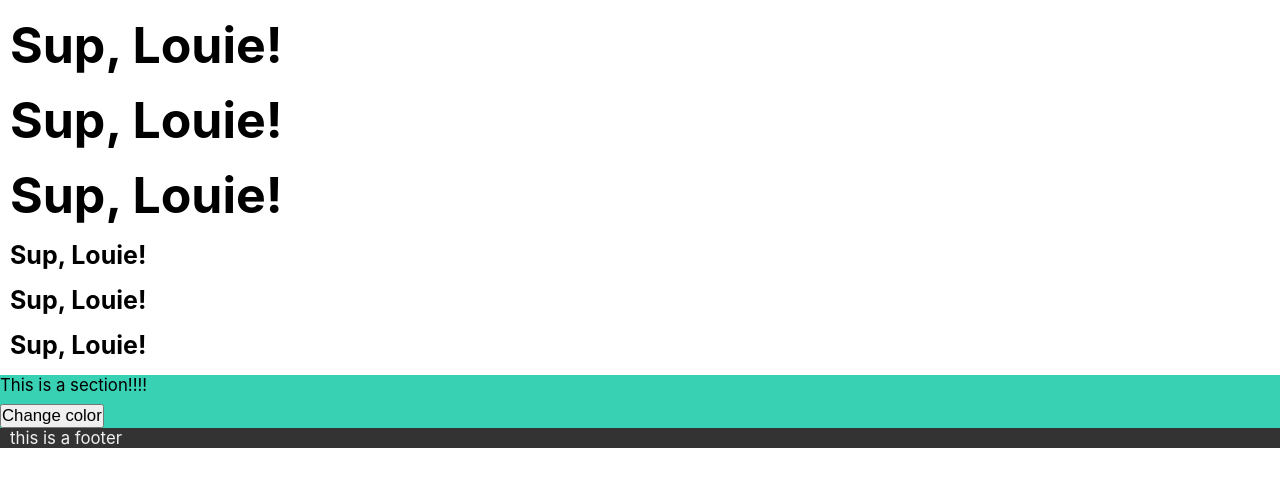
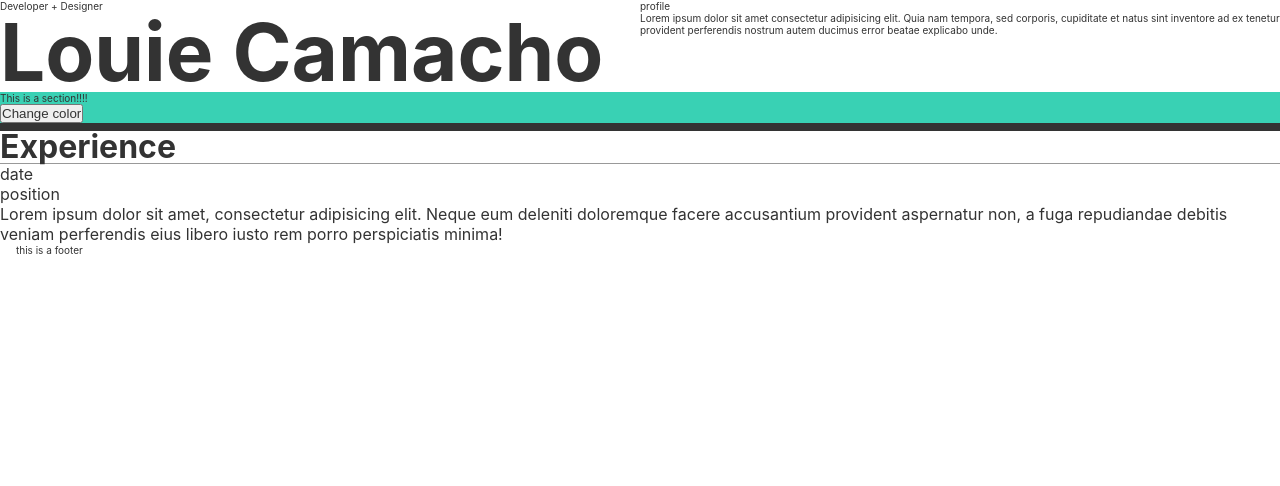
Before and after one commit to buttonbag/my-first-react-app, a React (Create React App) app: page / in a window 1280 px wide. Shown: the top 486 px of the page. Built offline with nearby package versions, Linux system fonts and the light colour scheme.

Commit message:
adding sass and few more content for fun

```diff
--- a/src/App.js
+++ b/src/App.js
@@ -1,16 +1,21 @@
-import './App.css';
+import React from 'react';
+// import './App.css';
 import { Header } from './Header';
 import { Body } from './Body';
+import { Experience } from './Experience';
 import { Footer } from './Footer';
 
-function App() {
-	return (
-		<main id="main">
-			<Header name="Louie" />
-			<Body />
-			<Footer />
-		</main>
-	);
+class App extends React.Component {
+	render() {
+		return (
+			<main>
+				<Header />
+				<Body />
+				<Experience />
+				<Footer />
+			</main>
+		);
+	}
 }
 
 export default App;
--- /dev/null
+++ b/src/Experience.css
@@ -0,0 +1,12 @@
+#experience {
+  border-top: 8px solid var(--base-color);
+}
+#experience h2 {
+  font-size: 2rem;
+}
+#experience section {
+  border-top: 1px solid var(--light-color);
+  font-size: 1rem;
+}
+
+/*# sourceMappingURL=Experience.css.map */
--- /dev/null
+++ b/src/Experience.js
@@ -0,0 +1,25 @@
+import React from 'react';
+import './Experience.css';
+// import ReactDOM from 'react-dom';
+
+export class Experience extends React.Component {
+	render() {
+		return (
+			<div id="experience">
+				<h2>Experience</h2>
+				<section>
+					<div className="entry">
+						<div className="date">date</div>
+						<div className="position">position</div>
+						<p>
+							Lorem ipsum dolor sit amet, consectetur adipisicing elit. Neque
+							eum deleniti doloremque facere accusantium provident aspernatur
+							non, a fuga repudiandae debitis veniam perferendis eius libero
+							iusto rem porro perspiciatis minima!
+						</p>
+					</div>
+				</section>
+			</div>
+		);
+	}
+}
--- /dev/null
+++ b/src/Experience.scss
@@ -0,0 +1,11 @@
+#experience {
+	border-top: 8px solid var(--base-color);
+
+	h2 {
+		font-size: 2rem;
+	}
+	section {
+		border-top: 1px solid var(--light-color);
+		font-size: 1rem;
+	}
+}
--- a/src/Header.js
+++ b/src/Header.js
@@ -4,12 +4,14 @@ export class Header extends React.Component {
 	render() {
 		return (
 			<header>
-				<h1>Sup, {this.props.name}!</h1>
-				<h2>Sup, {this.props.name}!</h2>
-				<h3>Sup, {this.props.name}!</h3>
-				<h4>Sup, {this.props.name}!</h4>
-				<h5>Sup, {this.props.name}!</h5>
-				<h6>Sup, {this.props.name}!</h6>
+				<section>
+					<span className="role">Developer + Designer</span>
+					<h1 className="name">Louie Camacho</h1>
+				</section>
+				<section>
+					<span className="profile">profile</span>
+					<p>Lorem ipsum dolor sit amet consectetur adipisicing elit. Quia nam tempora, sed corporis, cupiditate et natus sint inventore ad ex tenetur provident perferendis nostrum autem ducimus error beatae explicabo unde.</p>
+				</section>
 			</header>
 		);
 	}
--- a/src/index.css
+++ b/src/index.css
@@ -1,44 +1,61 @@
+:root {
+  --base-color: #333333;
+  --light-color: #999999;
+}
+
 * {
-	font-size: 62.5%;
   box-sizing: border-box;
   margin: 0;
   padding: 0;
+  color: var(--base-color);
 }
 
 body {
+  font-size: 62.5%;
+}
+
+main {
   margin: 0;
-	font-size: 11rem;
-	font-family: -apple-system, BlinkMacSystemFont, 'Segoe UI', 'Roboto', 'Oxygen',
-		'Ubuntu', 'Cantarell', 'Fira Sans', 'Droid Sans', 'Helvetica Neue',
-		sans-serif;
+  padding: 0;
+  font-family: -apple-system, BlinkMacSystemFont, "Segoe UI", "Roboto", "Oxygen", "Ubuntu", "Cantarell", "Fira Sans", "Droid Sans", "Helvetica Neue", sans-serif;
   -webkit-font-smoothing: antialiased;
   -moz-osx-font-smoothing: grayscale;
 }
 
-main {
-	padding: 0;
-	margin: 0;
+header {
+  display: flex;
+}
+header section {
+  width: 50%;
+}
+header:last-child {
+  border-top: 8px solid var(--base-color);
 }
 
 h1,
 h2,
-h3 {
-	margin: 1.5rem 1rem;
-	font-size: 5rem;
-}
+h3,
 h4,
 h5,
 h6 {
-	margin: 1.5rem 1rem;
+  margin: 0;
+  padding: 0;
+  line-height: 1;
+  font-size: 5rem;
+}
+
+h4,
+h5,
+h6 {
   font-size: 2.5rem;
 }
 
 footer {
-	background: #333;
-	color: #efefef;
   margin: 0;
 }
 
-footer > p {
+footer p {
   padding: 0 1rem;
 }
+
+/*# sourceMappingURL=index.css.map */
--- /dev/null
+++ b/src/index.scss
@@ -0,0 +1,60 @@
+:root {
+	--base-color: #333333;
+	--light-color: #999999;
+}
+
+* {
+	box-sizing: border-box;
+	margin: 0;
+	padding: 0;
+	color: var(--base-color);
+}
+
+body {
+	font-size: 62.5%;
+}
+
+main {
+	margin: 0;
+	padding: 0;
+	font-family: -apple-system, BlinkMacSystemFont, 'Segoe UI', 'Roboto', 'Oxygen',
+		'Ubuntu', 'Cantarell', 'Fira Sans', 'Droid Sans', 'Helvetica Neue',
+		sans-serif;
+	-webkit-font-smoothing: antialiased;
+	-moz-osx-font-smoothing: grayscale;
+}
+
+header {
+	display: flex;
+	section {
+		width: 50%;
+	}
+	&:last-child {
+		border-top: 8px solid var(--base-color);
+	}
+}
+
+h1,
+h2,
+h3,
+h4,
+h5,
+h6 {
+	margin: 0;
+	padding: 0;
+	line-height: 1;
+	font-size: 5rem;
+}
+
+h4,
+h5,
+h6 {
+	font-size: 2.5rem;
+}
+
+footer {
+	margin: 0;
+}
+footer p {
+	padding: 0 1rem;
+}
```
Also changed, not shown: 2 other files (tests, documents, lock files or other folders). Lines whose indentation alone changed are shown as unchanged.
